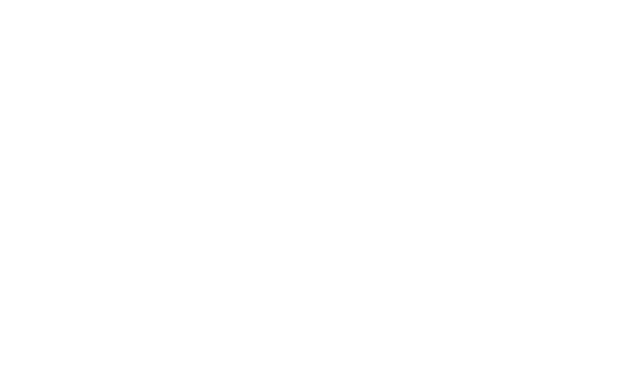
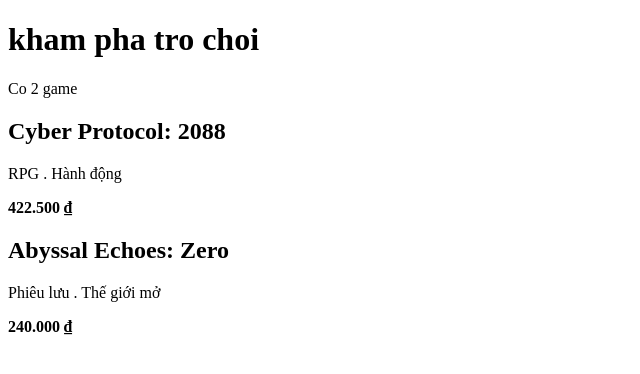
Before and after one commit to kencrimsonIT/GameVault, a React (Vite) app: page /403 in a window 1280 px wide. Shown: the top 374 px of the page, without its empty margins (0-640 px from the left). Built offline with nearby package versions, Linux system fonts and the light colour scheme; data requests are answered from the project's data file.

Commit message:
render game catalog from fake api with redux

```diff
--- a/data/db.json
+++ b/data/db.json
@@ -1,6 +1,39 @@
 {
   "users": [],
-  "games": [],
+  "games": [
+    {
+      "id": 1,
+      "title": "Cyber Protocol: 2088",
+      "developer": "Nexus Interactive",
+      "releaseDate": "2024-10-15",
+      "price": 422500,
+      "originalPrice": 650000,
+      "genres": ["RPG", "Hành động"],
+      "platforms": ["Windows PC"],
+      "features": ["Chơi đơn"],
+      "rating": 4.8,
+      "reviewCount": 1420,
+      "cover": "/images/game-1.jpg",
+      "screenshots": ["/images/detail-1.jpg"],
+      "description": "Khám phá thành phố tương lai và vượt qua những thử thách."
+    },
+    {
+      "id": 2,
+      "title": "Abyssal Echoes: Zero",
+      "developer": "Nexus Interactive",
+      "releaseDate": "2024-09-20",
+      "price": 240000,
+      "originalPrice": 480000,
+      "genres": ["Phiêu lưu", "Thế giới mở"],
+      "platforms": ["Windows PC", "macOS"],
+      "features": ["Chơi đơn", "Co-op"],
+      "rating": 4.9,
+      "reviewCount": 3810,
+      "cover": "/images/game-2.jpg",
+      "screenshots": ["/images/game-2.jpg"],
+      "description": "Khám phá những ngôi đền cổ và bí mật dưới lòng đất."
+    }
+  ],
   "categories": [],
   "orders": [],
   "reviews": []
--- a/src/app/App.tsx
+++ b/src/app/App.tsx
@@ -1,6 +1,8 @@
+import GameListPage from "../features/games/pages/GameListPage.tsx";
+
 const App = () => {
   return (
-    <></>
+     <GameListPage/>
   );
 }
 
--- a/src/app/main.tsx
+++ b/src/app/main.tsx
@@ -1,9 +1,13 @@
 import { StrictMode } from 'react'
 import { createRoot } from 'react-dom/client'
 import App from './App.tsx'
+import {store} from "../store";
+import {Provider} from "react-redux";
 
 createRoot(document.getElementById('root')!).render(
   <StrictMode>
-    <App />
+      <Provider store={store}>
+         <App />
+      </Provider>
   </StrictMode>,
 )
--- a/src/features/games/api/gameApi.ts
+++ b/src/features/games/api/gameApi.ts
@@ -0,0 +1,18 @@
+import {createApi, fetchBaseQuery} from "@reduxjs/toolkit/query/react";
+import type {Game} from '../types/game.types'
+
+
+export const gameApi = createApi({
+    reducerPath:'gameApi',
+    baseQuery: fetchBaseQuery({
+        baseUrl: 'http://localhost:3001/',
+
+    }),
+
+    endpoints:(builder) =>({
+        getGames: builder.query<Game[],void>({
+            query:()=>'games',
+        }),
+    }),
+})
+export const {useGetGamesQuery} = gameApi
--- a/src/features/games/components/GameCard.tsx
+++ b/src/features/games/components/GameCard.tsx
@@ -0,0 +1,16 @@
+import type {Game} from "../types/game.types.ts";
+import {formatCurrency} from "../../../utils/formatCurrency.ts";
+
+type Props = {
+    game: Game;
+}
+
+export default function GameCard({game}: Props) {
+    return (
+        <article>
+            <h2>{game.title}</h2>
+            <p>{game.genres.join(' . ')}</p>
+            <strong>{formatCurrency(game.price)}</strong>
+        </article>
+    )
+}
--- a/src/features/games/pages/GameListPage.tsx
+++ b/src/features/games/pages/GameListPage.tsx
@@ -0,0 +1,29 @@
+import {useGetGamesQuery} from "../api/gameApi.ts";
+import GameCard from "../components/GameCard.tsx";
+
+export default function GameListPage() {
+    const {
+        data: games =[],
+        isLoading,
+        error,
+    }= useGetGamesQuery();
+    if(isLoading) {
+        return (
+            <p>Dang tai game...</p>
+        )
+    }
+    if(error) {
+        return (
+            <p>khong tai duoc game.</p>
+        )
+    }
+        return (
+            <main>
+                <h1>kham pha tro choi</h1>
+                <p>Co {games.length} game</p>
+                {games.map(game => (
+                    <GameCard key={game.id} game={game}/>
+                ))}
+            </main>
+        )
+}
--- a/src/store/index.ts
+++ b/src/store/index.ts
@@ -1,12 +1,12 @@
 import {configureStore} from "@reduxjs/toolkit";
+import {gameApi} from "../features/games/api/gameApi.ts";
 
 export const store = configureStore({
     reducer: {
-        // auth: ,
-        // cart: ,
-        // wishlist:
+        [gameApi.reducerPath]: gameApi.reducer,
     },
+    middleware: (getDefaultMiddleware) =>getDefaultMiddleware().concat(gameApi.middleware),
 });
 
-export type RootState = ReturnType<typeof store.dispatch>;
+export type RootState = ReturnType<typeof store.getState>;
 export type AppDispatch = typeof store.dispatch;
--- a/src/utils/formatCurrency.ts
+++ b/src/utils/formatCurrency.ts
@@ -0,0 +1,8 @@
+export function formatCurrency(value: number): string {
+   return new Intl.NumberFormat('vi-VN',{
+      style: 'currency' ,
+       currency: 'VND',
+       maximumFractionDigits: 0,
+
+   }).format(value);
+}
```
Also changed, not shown: src/features/games/types/game.types.ts (+24 -0 lines).
